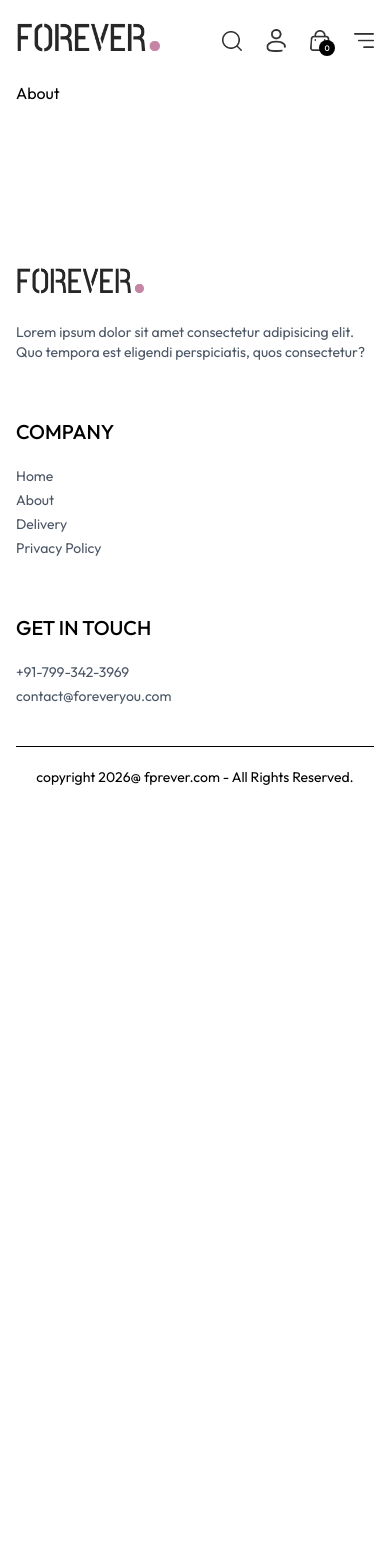
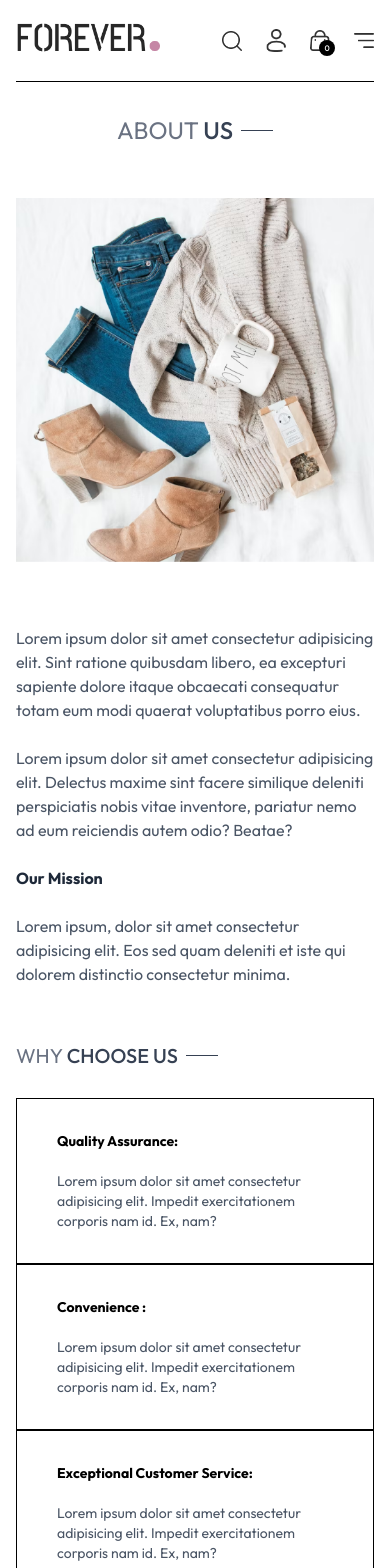
Before and after one commit to zahid-binhydra/mern-ecommerce-store, a React (Vite) app: page /about in a window 390 px wide. Shown: the top 1568 px of the page. Before the commit the page ends 844 px from the top, so only its background shows below. Built offline with nearby package versions, Linux system fonts and the light colour scheme.

Commit message:
feat: implement responsive About Us page with brand story and mission

```diff
--- a/src/components/Navbar.jsx
+++ b/src/components/Navbar.jsx
@@ -39,7 +39,7 @@
                 <img onClick={()=> setShowSearch(true)} src={assets.search_icon} className='w-5 cursor-pointer' alt="" />
 
                 <div className='group relative'>
-                    <img src={assets.profile_icon} className='w-5 cursor-pointer' alt="" />
+                    <Link to='/login'><img src={assets.profile_icon} className='w-5 cursor-pointer' alt="" /></Link>
                     <div className='group-hover:block hidden absolute dropdown-menu right-0 pt-4'>
                         <div className='flex flex-col gap-2 w-36 px-5 bg-slate-100 text-gray-500 rounded'>
                             <p className='cursor-pointer hover:text-black'>My Profile</p>
--- a/src/pages/About.jsx
+++ b/src/pages/About.jsx
@@ -1,8 +1,48 @@
 import React from 'react'
+import Title from '../components/Title'
+import { assets } from '../assets/assets'
+import NewsLetterBox from '../components/NewsLetterBox'
 
 const About = () => {
   return (
-    <div>About</div>
+    <div>
+
+        <div className='text-2xl text-center pt-8 border-t'>
+            <Title text1={'ABOUT'} text2={'US'} />
+        </div>
+
+        <div className='my-10 flex flex-col md:flex-row gap-16'>
+            <img className='w-full md:max-w-112.5' src={assets.about_img} alt="" />
+            <div className='flex flex-col justify-center gap-6 md:w-2/4 text-gray-600'>
+                <p>Lorem ipsum dolor sit amet consectetur adipisicing elit. Sint ratione quibusdam libero, ea excepturi sapiente dolore itaque obcaecati consequatur totam eum modi quaerat voluptatibus porro eius.</p>
+                <p>Lorem ipsum dolor sit amet consectetur adipisicing elit. Delectus maxime sint facere similique deleniti perspiciatis nobis vitae inventore, pariatur nemo ad eum reiciendis autem odio? Beatae?</p>
+                <b className='text-gray-800'>Our Mission</b>
+                <p>Lorem ipsum, dolor sit amet consectetur adipisicing elit. Eos sed quam deleniti et iste qui dolorem distinctio consectetur minima.</p>
+            </div>
+        </div>
+
+        <div className='text-xl py-4'>
+            <Title text1={'WHY'} text2={'CHOOSE US'} />
+        </div>
+
+        <div className='flex flex-col md:flex-row text-sm mb-20'>
+            <div className='border px-10 md:px-16 py-8 sm:py-20 flex flex-col gap-5'>
+                <b>Quality Assurance:</b>
+                <p className='text-gray-600'>Lorem ipsum dolor sit amet consectetur adipisicing elit. Impedit exercitationem corporis nam id. Ex, nam?</p>
+            </div>
+             <div className='border px-10 md:px-16 py-8 sm:py-20 flex flex-col gap-5'>
+                <b>Convenience :</b>
+                <p className='text-gray-600'>Lorem ipsum dolor sit amet consectetur adipisicing elit. Impedit exercitationem corporis nam id. Ex, nam?</p>
+            </div>
+             <div className='border px-10 md:px-16 py-8 sm:py-20 flex flex-col gap-5'>
+                <b>Exceptional Customer Service:</b>
+                <p className='text-gray-600'>Lorem ipsum dolor sit amet consectetur adipisicing elit. Impedit exercitationem corporis nam id. Ex, nam?</p>
+            </div>
+        </div>
+
+        <NewsLetterBox />
+
+    </div>
   )
 }
 
--- a/src/pages/Login.jsx
+++ b/src/pages/Login.jsx
@@ -1,8 +1,32 @@
-import React from 'react'
+import React, { useState } from 'react'
 
 const Login = () => {
+
+  const [currentState, setCurrentState] = useState('Sign-Up')
+
+  const onSubmitHandler = async (event) => {
+    event.preventDefault()
+  }
+
   return (
-    <div>Login</div>
+    <form onSubmit={onSubmitHandler} className='flex flex-col items-center w-[90%] sm:max-w-96 m-auto mt-14 gap-4 text-gray-800'>
+      <div className='inline-flex items-center gap-2 mb-2 mt-10'>
+          <p className='prata-regular text-3xl'>{currentState}</p>
+          <hr className='border-none h-[1.5px] w-8 bg-gray-800' />
+      </div>
+      {currentState === 'Login' ? '' :<input type="text" className='w-full px-3 py-2 border border-gray-800' placeholder='Name' required /> }
+      <input type="email" className='w-full px-3 py-2 border border-gray-800' placeholder='Email' required />
+      <input type="password" className='w-full px-3 py-2 border border-gray-800' placeholder='Password' required />
+      <div className='w-full flex justify-between text-sm -mt-2'>
+          <p className='cursor-pointer'>Forgot Your Password</p>
+          {
+            currentState === 'Login'
+            ? <p onClick={()=> setCurrentState('Sign Up')} className='cursor-pointer'>Create account</p>
+            : <p onClick={()=> setCurrentState('Login')} className='cursor-pointer'>Login Here</p>
+          }
+      </div>
+      <button className='bg-black text-white font-light px-8 py-2 mt-4'>{currentState === 'Login' ? 'Sign In' : 'Sign Up'}</button>
+    </form>
   )
 }
 
```
